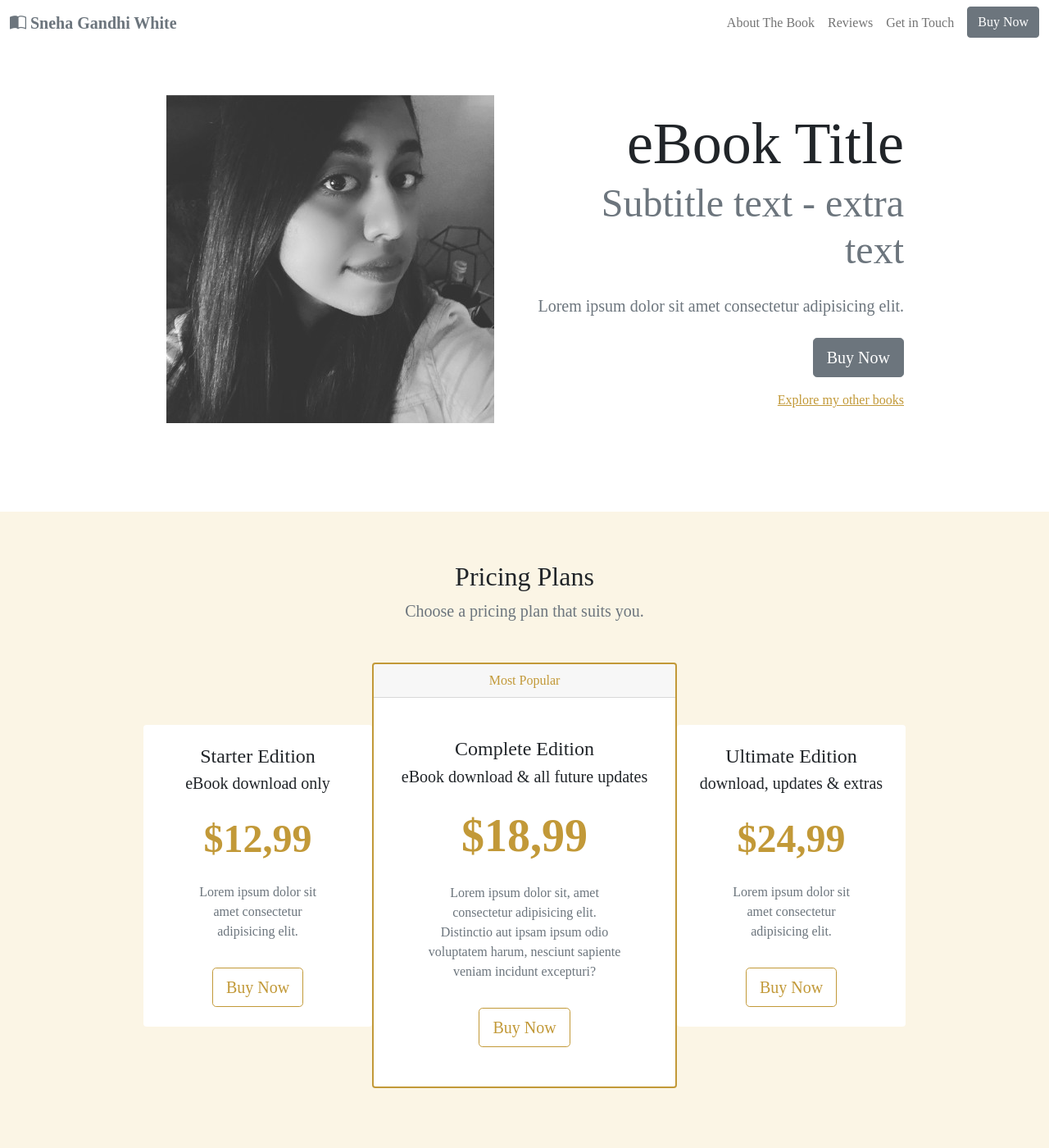
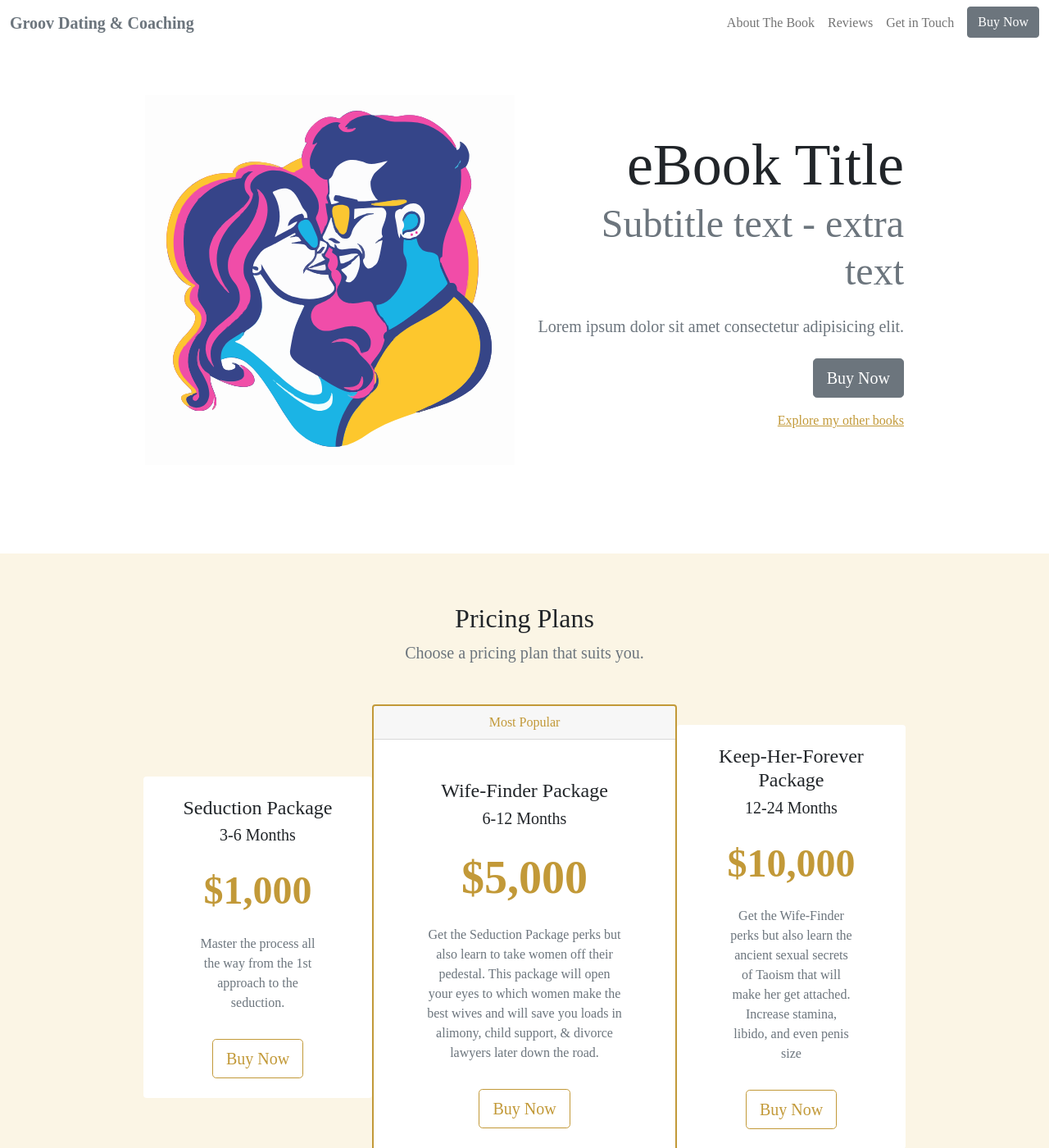
Before and after one commit to unitdevusd/dating, a website: page index.html in a window 1280 px wide. Shown: the top 1400 px of the page at 82% size. Drawn offline with nearby package versions, Linux system fonts and the light colour scheme.

Commit message:
pricing completed, logo added

```diff
--- a/index.html
+++ b/index.html
@@ -8,7 +8,7 @@
     <link rel="stylesheet" href="/styles.css">
     <script src="/node_modules/bootstrap/dist/js/bootstrap.bundle.js" defer></script>
     <script src="/scripts.js" defer></script>
-    <title>Sneha Gandhi White</title>
+    <title>Groov Dating</title>
     <link rel="icon" type="image/x-icon" href="/favicon.ico" >
 
 </head>
@@ -19,8 +19,8 @@
         <div class="container-xxl">
             <a href="#intro" class="navbar-brand">
                 <span class="fw-bold text-secondary">
-                    <i class="bi bi-book-half"></i>
-                    Sneha Gandhi White
+                    <!-- <i class="bi bi-book-half"></i> -->
+                    Groov Dating & Coaching
                 </span>
             </a>
 
@@ -61,7 +61,7 @@
                 <!-- main image -->
                 <div class="col-md-5 text-center d-none d-md-block">
                     <span class="custom-tooltip" data-bs-placement="bottom" title="eBook-title Cover">
-                        <img class="img-fluid" src="/support.jpg" alt="eBook cover">
+                        <img class="img-fluid" src="/logo.svg" alt="eBook cover">
                     </span>
                 </div>
 
@@ -95,10 +95,10 @@
                 <div class="col-8 col-lg-4 col-xl-3">
                     <div class="card border-0">
                         <div class="card-body text-center py-4">
-                            <h4 class="card-title">Starter Edition</h4>
-                            <p class="lead card-subtitle">eBook download only</p>
-                            <p class="display-5 my-4 text-primary fw-bold">$12,99</p>
-                            <p class="card-text mx-5 text-muted d-none d-lg-block">Lorem ipsum dolor sit amet consectetur adipisicing elit.</p>
+                            <h4 class="card-title">Seduction Package</h4>
+                            <p class="lead card-subtitle">3-6 Months</p>
+                            <p class="display-5 my-4 text-primary fw-bold">$1,000</p>
+                            <p class="card-text mx-5 text-muted d-none d-lg-block">Master the process all the way from the 1st approach to the seduction.</p>
                             <a href="#" class="btn btn-outline-primary btn-lg mt-3">Buy Now</a>
                         </div>
                     </div>
@@ -109,10 +109,11 @@
                         <div class="card-header text-center text-primary">Most Popular</div>
 
                         <div class="card-body text-center py-5">
-                            <h4 class="card-title">Complete Edition</h4>
-                            <p class="lead card-subtitle">eBook download & all future updates</p>
-                            <p class="display-4 my-4 text-primary fw-bold">$18,99</p>
-                            <p class="card-text mx-5 text-muted d-none d-lg-block">Lorem ipsum dolor sit, amet consectetur adipisicing elit. Distinctio aut ipsam ipsum odio voluptatem harum, nesciunt sapiente veniam incidunt excepturi?</p>
+                            <h4 class="card-title">Wife-Finder Package</h4>
+                            <p class="lead card-subtitle">6-12 Months</p>
+                            <p class="display-4 my-4 text-primary fw-bold">$5,000</p>
+                            <p class="card-text mx-5 text-muted d-none d-lg-block">Get the Seduction Package perks but also learn to take women off their pedestal.
+                                This package will open your eyes to which women make the best wives and will save you loads in alimony, child support, & divorce lawyers later down the road.</p>
                             <a href="#" class="btn btn-outline-primary btn-lg mt-3">Buy Now</a>
                         </div>
                     </div>
@@ -121,10 +122,10 @@
                 <div class="col-8 col-lg-4 col-xl-3">
                     <div class="card border-0">
                         <div class="card-body text-center py-4">
-                            <h4 class="card-title">Ultimate Edition</h4>
-                            <p class="lead card-subtitle">download, updates & extras</p>
-                            <p class="display-5 my-4 text-primary fw-bold">$24,99</p>
-                            <p class="card-text mx-5 text-muted d-none d-lg-block">Lorem ipsum dolor sit amet consectetur adipisicing elit.</p>
+                            <h4 class="card-title">Keep-Her-Forever Package</h4>
+                            <p class="lead card-subtitle">12-24 Months</p>
+                            <p class="display-5 my-4 text-primary fw-bold">$10,000</p>
+                            <p class="card-text mx-5 text-muted d-none d-lg-block">Get the Wife-Finder perks but also learn the ancient sexual secrets of Taoism that will make her get attached. Increase stamina, libido, and even penis size</p>
                             <a href="#" class="btn btn-outline-primary btn-lg mt-3">Buy Now</a>
                         </div>
                     </div>
@@ -401,7 +402,7 @@
     <section class="bg-light">
         <div class="container">
             <div class="text-center">
-                <h2>Sneha Gandhi White</h2>
+                <h2>Swahili Smoov</h2>
                 <p class="lead">#notyoureverydayindian </p>
             </div>
 
@@ -410,7 +411,7 @@
                     <p class="text-muted my-4">
                         Hello!
 
-                        My name is Sneha Gandhi White! I am your personal empowerment coach.
+                        My name is Swahili Smoov! I am your personal empowerment coach.
                         Growing up as a first generation South Asian (Indian) Woman in America, 🇺🇸 🇮🇳 life was not easy.
                         My family and I navigated the waters alone. From learning American English,
                         to trying to survive as a book loving bipoc woman amidst a very Caucasian culture was not easy for me.
@@ -425,7 +426,7 @@
                         together the “what’s next” of the puzzle. 🧩 So what are you waiting for? Let’s connect and get started!
                         The new YOU awaits!
                         <br><br><br><br>
-                        Yours Truly, <br>Sneha Gandhi White!
+                        Yours Truly, <br>Swahili Smoov!
                         <br><br><br>
 
                     </p>
```
Also changed, not shown: logo.svg (added).
